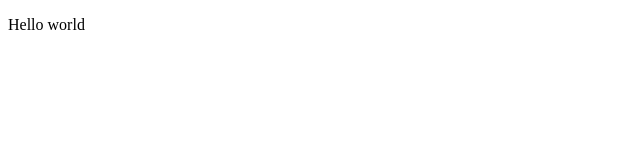
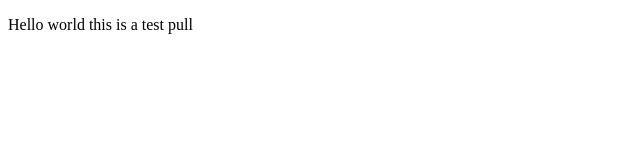
Before and after one commit to jonnyboi42/Javascript-tutorial, a plain HTML site: page index.html in a window 1280 px wide. Shown: the whole page, without its empty margins (0-640 px from the left). Drawn offline with Linux system fonts and the light colour scheme.

Commit message:
Update index.html

```diff
--- a/index.html
+++ b/index.html
@@ -7,7 +7,7 @@
     <title>Document</title>
 </head>
 <body>
-    <p>Hello world</p>
+    <p>Hello world this is a test pull</p>
 <script href= "script.js"></script>
 </body>
 </html>
```
